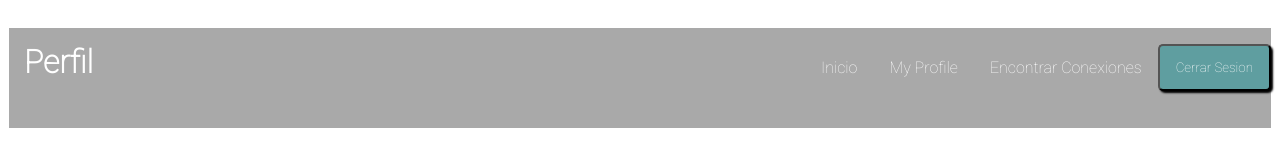
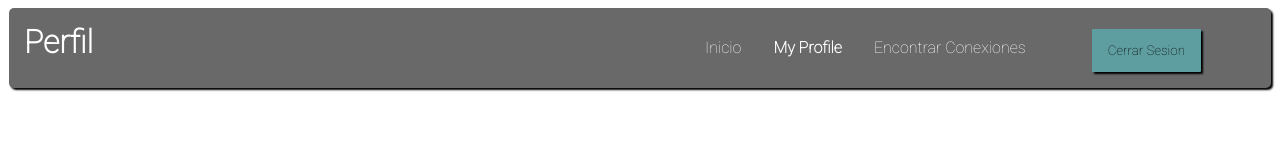
Before and after one commit to silvanalanata/nav, a plain HTML site: page index.html in a window 1280 px wide. Drawn offline with Linux system fonts and the light colour scheme.

Commit message:
commit final

```diff
--- a/index.html
+++ b/index.html
@@ -9,7 +9,6 @@
     <link rel="preconnect" href="https://fonts.googleapis.com">
     <link rel="preconnect" href="https://fonts.gstatic.com" crossorigin>
     <link href="https://fonts.googleapis.com/css2?family=Roboto:wght@100&display=swap" rel="stylesheet">
-rel="stylesheet">
 </head>
 <body>
     <div class="nav">
--- a/style.css
+++ b/style.css
@@ -1,32 +1,34 @@
 *{
     font-family: 'Roboto', sans-serif;
-    color: white;
-
-
 }
 .nav{
-    background-color:darkgray;
+    background-color:dimgray;
     border-radius: solid 2px;
     margin: 1px;
-    height: 100px;
+    height: 80px;
     display: flex;
     justify-content:space-between;
     align-items: baseline;
+    box-shadow: 2px 2px 2px black;
+    border-radius: 5px;
 }
 h1{
 margin: 15px;
 font-weight: 900;
+color: white;
 }
 
 
-ul{
+.nav-links{
     display: flex;
-    margin: 0px;
+    margin: 0px 20px 0px 0px;
     padding: 0px;
+
 
 }
 li{
     list-style-type: none;
+    color: white;
 
 }
 
@@ -35,16 +37,26 @@ li{
     text-align: center;
     padding: 14px 16px;
     text-decoration: none;
+    color: white;
 }
 li a:hover {
     background-color:cadetblue;
 }
+.btn:hover {
+    background-color:wheat;
+
+}
+.active{
+    font-weight: 900;
+}
 
 .btn{
-    border-radius: 5px;
+    border-radius: 1px;
     text-align: center;
     background-color:cadetblue;
     box-shadow: 2px 2px 2px black;
     padding: 14px 16px;
     display: flex;
+    border: 5px;
+    margin: 5px 50px 0px 50px;
 }
```
